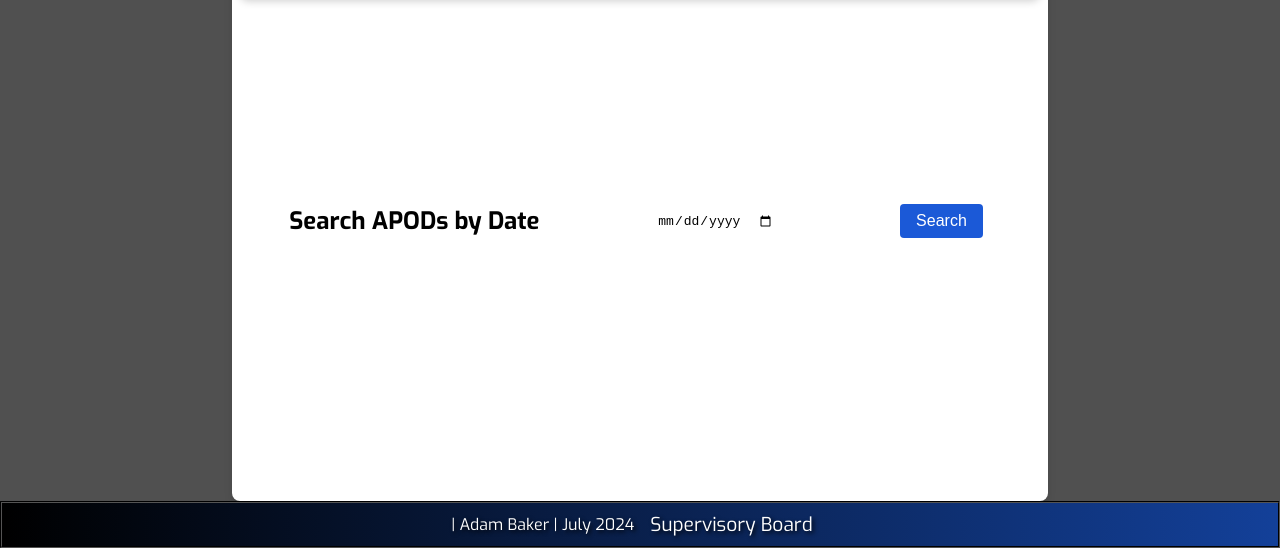
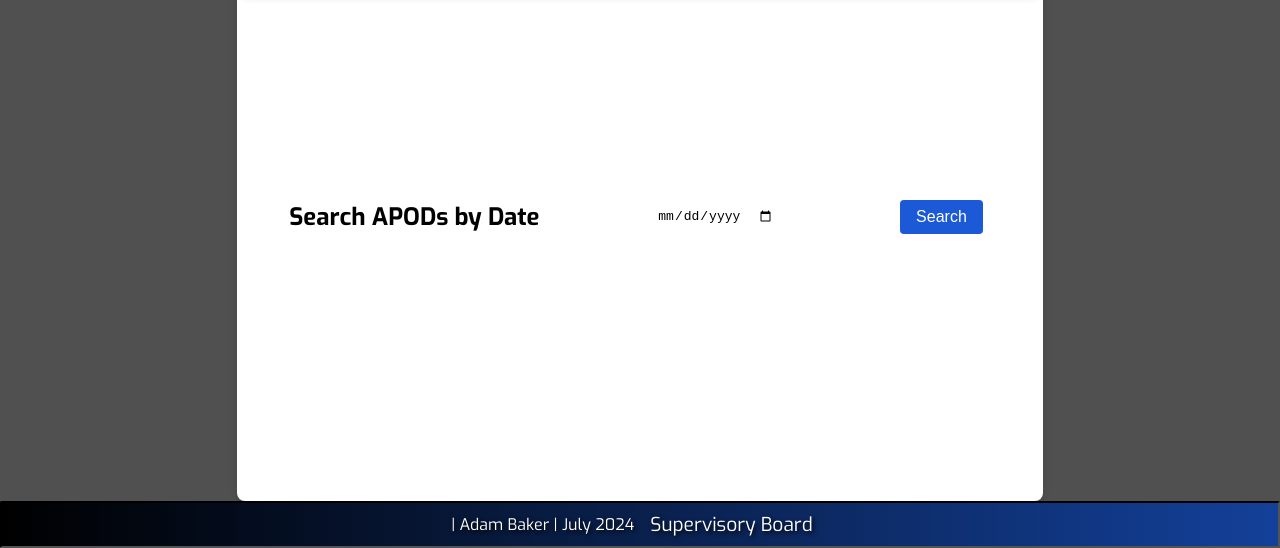
Before and after one commit to arbaker82/finalProject, a plain HTML site: page index.html in a window 1280 px wide. Shown: the part 252-800 px from the top of the page. Drawn offline with Linux system fonts and the light colour scheme; no server answers.

Commit message:
css tweaks

```diff
--- a/styles.css
+++ b/styles.css
@@ -16,8 +16,8 @@ header, footer {
     text-align: center;
     box-sizing: border-box;
     text-shadow: 2px 2px 4px rgb(0, 0, 0);
-    border: 2px groove #000000;
-    border-radius: 1px;
+    border: 2px inset #000000;
+    border-radius: 2px;
 }
 
 .headerContainer, .footerContainer {
@@ -54,7 +54,7 @@ main {
     display: flex;
     flex-direction: column;
     align-items: center;
-    padding: 0.5em;
+    padding: 0.2em;
     max-width: 800px;
     width: 100%;
     box-shadow: 0 4px 8px rgba(0, 0, 0, 0.1);
```
